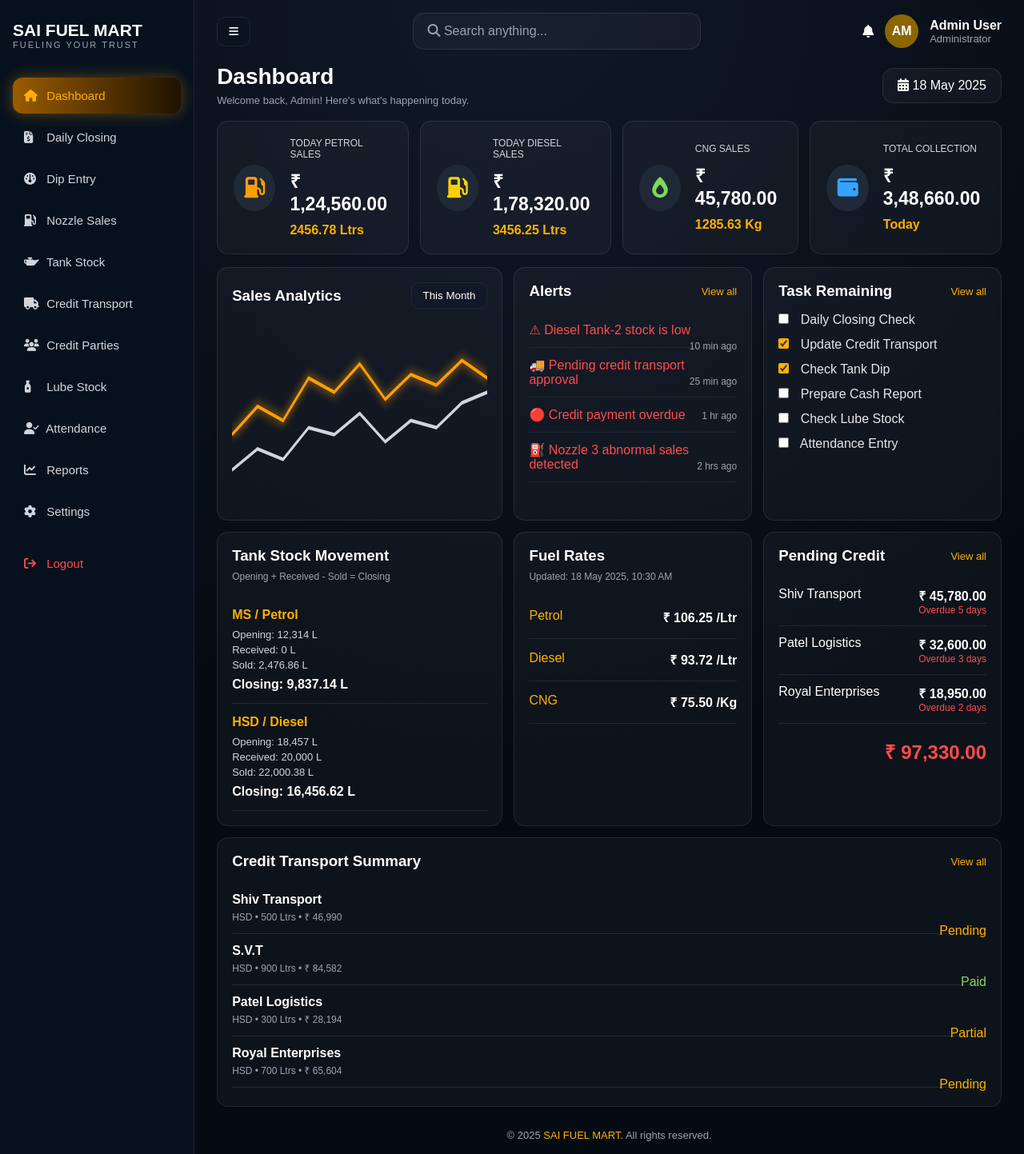
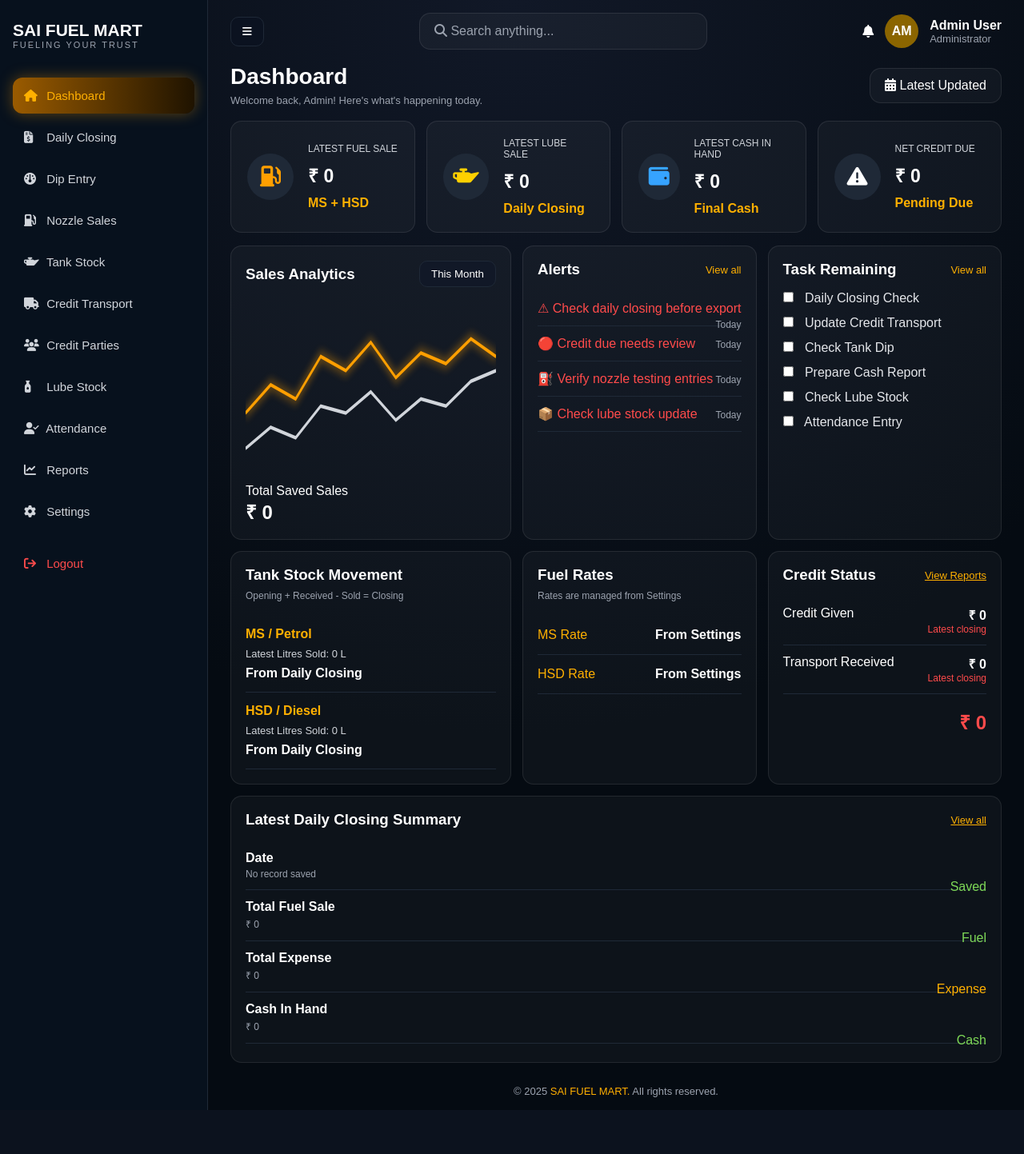
Before and after one commit to binayakchoudhury08/sai-fuel-mart, a Flask app: page / in a window 1280 px wide. Shown: the whole page at 80% size. After the commit the page ends 1388 px from the top, so only its background shows below. Run offline with Flask 3, Linux system fonts and the light colour scheme; the visitor is signed in with stand-in values (Sample User, id 1).

Commit message:
monthly dashboard data

```diff
--- a/app.py
+++ b/app.py
@@ -2,6 +2,9 @@ import sqlite3
 from flask import Flask, render_template, request, redirect, url_for, session
 from datetime import timedelta
 from flask import jsonify
+from openpyxl import Workbook
+from flask import send_file
+from io import BytesIO
 
 app = Flask(__name__)
 
@@ -42,12 +45,37 @@ def login():
     return render_template("login.html", error=error)
 
 
+
 @app.route("/dashboard")
 def dashboard():
-    if session.get("logged_in"):
-        return render_template("dashboard.html")
-    return redirect(url_for("login"))
+    if not session.get("logged_in"):
+        return redirect(url_for("login"))
 
+    conn = sqlite3.connect("sai_fuel_mart.db")
+    conn.row_factory = sqlite3.Row
+    cur = conn.cursor()
+
+    cur.execute("SELECT * FROM daily_closing ORDER BY id DESC LIMIT 1")
+    latest = cur.fetchone()
+
+    cur.execute("""
+        SELECT
+            SUM(total_fuel_sale) AS monthly_sale,
+            SUM(total_expense) AS monthly_expense,
+            SUM(net_credit_due) AS monthly_credit,
+            SUM(cash_in_hand) AS monthly_cash
+        FROM daily_closing
+        WHERE strftime('%Y-%m', date) = strftime('%Y-%m', 'now')
+    """)
+    monthly = cur.fetchone()
+
+    conn.close()
+
+    return render_template(
+        "dashboard.html",
+        latest=latest,
+        monthly=monthly
+    )
 
 @app.route("/daily-closing")
 def daily_closing():
@@ -339,6 +367,59 @@ def get_daily_closing(date):
 
     return jsonify({})
 
+@app.route("/export-reports")
+def export_reports():
+    if not session.get("logged_in"):
+        return redirect(url_for("login"))
+
+    conn = sqlite3.connect("sai_fuel_mart.db")
+    conn.row_factory = sqlite3.Row
+    cur = conn.cursor()
+
+    cur.execute("SELECT * FROM daily_closing ORDER BY date DESC")
+    rows = cur.fetchall()
+    conn.close()
+
+    wb = Workbook()
+    ws = wb.active
+    ws.title = "Daily Closing Reports"
+
+    headers = [
+        "Date", "MS Litres", "HSD Litres", "Fuel Sale", "Lube Sale",
+        "Digital Collection", "Credit Given", "Transport Received",
+        "Net Credit Due", "Expense", "Cash In Hand"
+    ]
+
+    ws.append(headers)
+
+    for row in rows:
+        ws.append([
+            row["date"],
+            row["ms_litres"],
+            row["hsd_litres"],
+            row["total_fuel_sale"],
+            row["lube_sale"],
+            row["digital_collection"],
+            row["credit_given"],
+            row["transport_received"],
+            row["net_credit_due"],
+            row["total_expense"],
+            row["cash_in_hand"]
+        ])
+
+    file_stream = BytesIO()
+    wb.save(file_stream)
+    file_stream.seek(0)
+
+    return send_file(
+        file_stream,
+        as_attachment=True,
+        download_name="Sai_Fuel_Mart_Reports.xlsx",
+        mimetype="application/vnd.openxmlformats-officedocument.spreadsheetml.sheet"
+    )
+
+
+
 if __name__ == "__main__":
     init_db()
     app.run(debug=True)
--- a/templates/dashboard.html
+++ b/templates/dashboard.html
@@ -17,20 +17,22 @@
         </div>
 
         <nav>
-            <a class="active"><i class="fa-solid fa-house"></i> Dashboard</a>
-            <a href="/daily-closing"><i class="fa-solid fa-file-invoice-dollar"></i> Daily Closing </a>
-            <a><i class="fa-solid fa-gauge"></i> Dip Entry</a>
-            <a><i class="fa-solid fa-gas-pump"></i> Nozzle Sales</a>
-            <a><i class="fa-solid fa-oil-can"></i> Tank Stock</a>
-            <a><i class="fa-solid fa-truck"></i> Credit Transport</a>
-            <a><i class="fa-solid fa-users"></i> Credit Parties</a>
-            <a><i class="fa-solid fa-bottle-droplet"></i> Lube Stock</a>
-            <a><i class="fa-solid fa-user-check"></i> Attendance</a>
+            <a class="active" href="/dashboard"><i class="fa-solid fa-house"></i> Dashboard</a>
+            <a href="/daily-closing"><i class="fa-solid fa-file-invoice-dollar"></i> Daily Closing</a>
+            <a href="#"><i class="fa-solid fa-gauge"></i> Dip Entry</a>
+            <a href="#"><i class="fa-solid fa-gas-pump"></i> Nozzle Sales</a>
+            <a href="#"><i class="fa-solid fa-oil-can"></i> Tank Stock</a>
+            <a href="#"><i class="fa-solid fa-truck"></i> Credit Transport</a>
+            <a href="#"><i class="fa-solid fa-users"></i> Credit Parties</a>
+            <a href="#"><i class="fa-solid fa-bottle-droplet"></i> Lube Stock</a>
+            <a href="#"><i class="fa-solid fa-user-check"></i> Attendance</a>
             <a href="/reports"><i class="fa-solid fa-chart-line"></i> Reports</a>
             <a href="/settings"><i class="fa-solid fa-gear"></i> Settings</a>
         </nav>
 
-        <a href="/logout" class="logout"><i class="fa-solid fa-arrow-right-from-bracket"></i> Logout</a>
+        <a href="/logout" class="logout">
+            <i class="fa-solid fa-arrow-right-from-bracket"></i> Logout
+        </a>
     </aside>
 
     <main class="main">
@@ -58,45 +60,50 @@
                 <h1>Dashboard</h1>
                 <p>Welcome back, Admin! Here's what's happening today.</p>
             </div>
-            <div class="date-box"><i class="fa-solid fa-calendar-days"></i> 18 May 2025</div>
+
+            <div class="date-box">
+                <i class="fa-solid fa-calendar-days"></i> Latest Updated
+            </div>
         </section>
 
         <section class="kpi-grid">
+
             <div class="kpi-card">
                 <div class="icon orange"><i class="fa-solid fa-gas-pump"></i></div>
                 <div>
-                    <p>Today Petrol Sales</p>
-                    <h2>₹ 1,24,560.00</h2>
-                    <span>2456.78 Ltrs</span>
+                    <p>Latest Fuel Sale</p>
+                    <h2>₹ {{ latest["total_fuel_sale"] if latest else 0 }}</h2>
+                    <span>MS + HSD</span>
                 </div>
             </div>
 
             <div class="kpi-card">
-                <div class="icon yellow"><i class="fa-solid fa-gas-pump"></i></div>
+                <div class="icon yellow"><i class="fa-solid fa-oil-can"></i></div>
                 <div>
-                    <p>Today Diesel Sales</p>
-                    <h2>₹ 1,78,320.00</h2>
-                    <span>3456.25 Ltrs</span>
-                </div>
-            </div>
-
-            <div class="kpi-card">
-                <div class="icon green"><i class="fa-solid fa-fire-flame-simple"></i></div>
-                <div>
-                    <p>CNG Sales</p>
-                    <h2>₹ 45,780.00</h2>
-                    <span>1285.63 Kg</span>
+                    <p>Latest Lube Sale</p>
+                    <h2>₹ {{ latest["lube_sale"] if latest else 0 }}</h2>
+                    <span>Daily Closing</span>
                 </div>
             </div>
 
             <div class="kpi-card">
                 <div class="icon blue"><i class="fa-solid fa-wallet"></i></div>
                 <div>
-                    <p>Total Collection</p>
-                    <h2>₹ 3,48,660.00</h2>
-                    <span>Today</span>
+                    <p>Latest Cash In Hand</p>
+                    <h2>₹ {{ latest["cash_in_hand"] if latest else 0 }}</h2>
+                    <span>Final Cash</span>
                 </div>
             </div>
+
+            <div class="kpi-card">
+                <div class="icon red"><i class="fa-solid fa-triangle-exclamation"></i></div>
+                <div>
+                    <p>Net Credit Due</p>
+                    <h2>₹ {{ latest["net_credit_due"] if latest else 0 }}</h2>
+                    <span>Pending Due</span>
+                </div>
+            </div>
+
         </section>
 
         <section class="content-grid">
@@ -113,6 +120,11 @@
                         <polyline class="line2" points="0,210 80,180 160,195 240,150 320,160 400,130 480,170 560,140 640,150 720,115 800,100" />
                     </svg>
                 </div>
+
+                <div class="monthly-box">
+                    <span>Total Saved Sales</span>
+                    <h2>₹ {{ monthly["monthly_sale"] if monthly and monthly["monthly_sale"] else 0 }}</h2>
+                </div>
             </div>
 
             <div class="card alerts-card">
@@ -121,10 +133,10 @@
                     <a>View all</a>
                 </div>
 
-                <div class="alert">⚠ Diesel Tank-2 stock is low <span>10 min ago</span></div>
-                <div class="alert">🚚 Pending credit transport approval <span>25 min ago</span></div>
-                <div class="alert">🔴 Credit payment overdue <span>1 hr ago</span></div>
-                <div class="alert">⛽ Nozzle 3 abnormal sales detected <span>2 hrs ago</span></div>
+                <div class="alert">⚠ Check daily closing before export <span>Today</span></div>
+                <div class="alert">🔴 Credit due needs review <span>Today</span></div>
+                <div class="alert">⛽ Verify nozzle testing entries <span>Today</span></div>
+                <div class="alert">📦 Check lube stock update <span>Today</span></div>
             </div>
 
             <div class="card task-card">
@@ -134,8 +146,8 @@
                 </div>
 
                 <label><input type="checkbox"> Daily Closing Check</label>
-                <label><input type="checkbox" checked> Update Credit Transport</label>
-                <label><input type="checkbox" checked> Check Tank Dip</label>
+                <label><input type="checkbox"> Update Credit Transport</label>
+                <label><input type="checkbox"> Check Tank Dip</label>
                 <label><input type="checkbox"> Prepare Cash Report</label>
                 <label><input type="checkbox"> Check Lube Stock</label>
                 <label><input type="checkbox"> Attendance Entry</label>
@@ -147,52 +159,75 @@
 
                 <div class="stock-row">
                     <b>MS / Petrol</b>
-                    <span>Opening: 12,314 L</span>
-                    <span>Received: 0 L</span>
-                    <span>Sold: 2,476.86 L</span>
-                    <strong>Closing: 9,837.14 L</strong>
+                    <span>Latest Litres Sold: {{ latest["ms_litres"] if latest else 0 }} L</span>
+                    <strong>From Daily Closing</strong>
                 </div>
 
                 <div class="stock-row">
                     <b>HSD / Diesel</b>
-                    <span>Opening: 18,457 L</span>
-                    <span>Received: 20,000 L</span>
-                    <span>Sold: 22,000.38 L</span>
-                    <strong>Closing: 16,456.62 L</strong>
+                    <span>Latest Litres Sold: {{ latest["hsd_litres"] if latest else 0 }} L</span>
+                    <strong>From Daily Closing</strong>
                 </div>
             </div>
 
             <div class="card rates-card">
                 <h3>Fuel Rates</h3>
-                <p>Updated: 18 May 2025, 10:30 AM</p>
-                <div class="rate-row"><span>Petrol</span><b>₹ 106.25 /Ltr</b></div>
-                <div class="rate-row"><span>Diesel</span><b>₹ 93.72 /Ltr</b></div>
-                <div class="rate-row"><span>CNG</span><b>₹ 75.50 /Kg</b></div>
+                <p>Rates are managed from Settings</p>
+
+                <div class="rate-row"><span>MS Rate</span><b>From Settings</b></div>
+                <div class="rate-row"><span>HSD Rate</span><b>From Settings</b></div>
             </div>
 
             <div class="card credit-card">
                 <div class="card-head">
-                    <h3>Pending Credit</h3>
-                    <a>View all</a>
+                    <h3>Credit Status</h3>
+                    <a href="/reports">View Reports</a>
                 </div>
 
-                <div class="credit-row"><span>Shiv Transport</span><b>₹ 45,780.00</b><small>Overdue 5 days</small></div>
-                <div class="credit-row"><span>Patel Logistics</span><b>₹ 32,600.00</b><small>Overdue 3 days</small></div>
-                <div class="credit-row"><span>Royal Enterprises</span><b>₹ 18,950.00</b><small>Overdue 2 days</small></div>
+                <div class="credit-row">
+                    <span>Credit Given</span>
+                    <b>₹ {{ latest["credit_given"] if latest else 0 }}</b>
+                    <small>Latest closing</small>
+                </div>
 
-                <h2>₹ 97,330.00</h2>
+                <div class="credit-row">
+                    <span>Transport Received</span>
+                    <b>₹ {{ latest["transport_received"] if latest else 0 }}</b>
+                    <small>Latest closing</small>
+                </div>
+
+                <h2>₹ {{ latest["net_credit_due"] if latest else 0 }}</h2>
             </div>
 
             <div class="card transport-card">
                 <div class="card-head">
-                    <h3>Credit Transport Summary</h3>
-                    <a>View all</a>
+                    <h3>Latest Daily Closing Summary</h3>
+                    <a href="/reports">View all</a>
                 </div>
 
-                <div class="entry"><b>Shiv Transport</b><span>HSD • 500 Ltrs • ₹ 46,990</span><em class="pending">Pending</em></div>
-                <div class="entry"><b>S.V.T</b><span>HSD • 900 Ltrs • ₹ 84,582</span><em>Paid</em></div>
-                <div class="entry"><b>Patel Logistics</b><span>HSD • 300 Ltrs • ₹ 28,194</span><em class="pending">Partial</em></div>
-                <div class="entry"><b>Royal Enterprises</b><span>HSD • 700 Ltrs • ₹ 65,604</span><em class="pending">Pending</em></div>
+                <div class="entry">
+                    <b>Date</b>
+                    <span>{{ latest["date"] if latest else "No record saved" }}</span>
+                    <em>Saved</em>
+                </div>
+
+                <div class="entry">
+                    <b>Total Fuel Sale</b>
+                    <span>₹ {{ latest["total_fuel_sale"] if latest else 0 }}</span>
+                    <em>Fuel</em>
+                </div>
+
+                <div class="entry">
+                    <b>Total Expense</b>
+                    <span>₹ {{ latest["total_expense"] if latest else 0 }}</span>
+                    <em class="pending">Expense</em>
+                </div>
+
+                <div class="entry">
+                    <b>Cash In Hand</b>
+                    <span>₹ {{ latest["cash_in_hand"] if latest else 0 }}</span>
+                    <em>Cash</em>
+                </div>
             </div>
 
         </section>
--- a/templates/reports.html
+++ b/templates/reports.html
@@ -27,6 +27,9 @@
 
         <div class="topbar">
             <div>
+                <a href="/export-reports" class="save-btn-top">
+    <i class="fa-solid fa-file-excel"></i> Export Excel
+</a>
                 <h1>Reports</h1>
                 <p>Saved daily closing records</p>
             </div>
```
Also changed, not shown: sai_fuel_mart.db.
